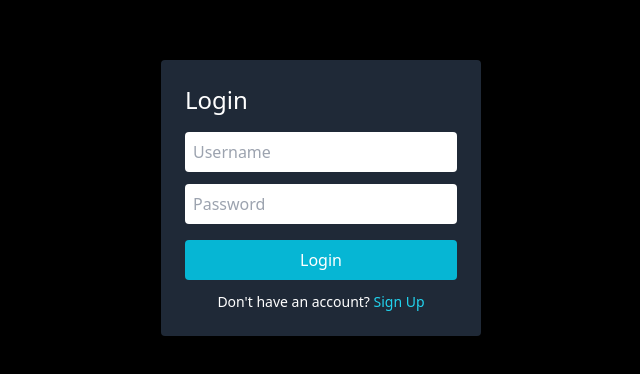
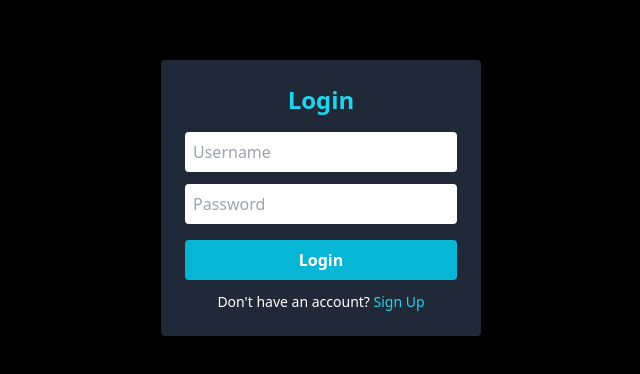
Before and after one commit to Raju7061/Project, a React (Create React App) app in the folder portfolio/frontend/: page / in a window 1280 px wide. Shown: the part 202-576 px from the top of the page, without its empty margins (319-959 px from the left). Built offline with nearby package versions, Linux system fonts and the light colour scheme.

Commit message:
code fixed server error

```diff
--- a/portfolio/frontend/src/pages/Login.jsx
+++ b/portfolio/frontend/src/pages/Login.jsx
@@ -1,7 +1,8 @@
 import React, { useState } from "react";
 import { useNavigate } from "react-router-dom";
 
-const API_BASE = "/api"; // ✅ important for k8s ingress
+// Kyunki ab hum pods use nahi kar rahe, isliye pura address dena hoga
+const API_BASE = "http://localhost:5000/api/auth";
 
 function Login() {
   const navigate = useNavigate();
@@ -21,7 +22,7 @@ function Login() {
     e.preventDefault();
 
     try {
-      const res = await fetch(`${API_BASE}/auth/login`, {
+      const res = await fetch(API_BASE + "/login", {
         method: "POST",
         headers: {
           "Content-Type": "application/json",
@@ -41,40 +42,42 @@ function Login() {
 
       navigate("/home");
     } catch (err) {
-      console.error(err);
-      alert("Server error");
+      console.error("Connection Error:", err);
+      alert("Cannot connect to server. Check if backend is running on port 5000.");
     }
   };
 
   return (
     <div className="flex justify-center items-center h-screen bg-black text-white">
-      <form onSubmit={handleLogin} className="bg-gray-800 p-6 rounded w-80">
-        <h2 className="text-2xl mb-4">Login</h2>
+      <form onSubmit={handleLogin} className="bg-gray-800 p-6 rounded w-80 shadow-lg">
+        <h2 className="text-2xl mb-4 text-center font-bold text-cyan-400">Login</h2>
 
         <input
           type="text"
           name="username"
           placeholder="Username"
-          className="w-full p-2 mb-3 text-black rounded"
+          className="w-full p-2 mb-3 text-black rounded outline-none"
           onChange={handleChange}
+          required
         />
 
         <input
           type="password"
           name="password"
           placeholder="Password"
-          className="w-full p-2 mb-4 text-black rounded"
+          className="w-full p-2 mb-4 text-black rounded outline-none"
           onChange={handleChange}
+          required
         />
 
-        <button className="w-full bg-cyan-500 py-2 rounded">
+        <button type="submit" className="w-full bg-cyan-500 py-2 rounded font-bold hover:bg-cyan-600 transition">
           Login
         </button>
 
         <p className="text-sm mt-3 text-center">
           Don't have an account?{" "}
           <span
-            className="text-cyan-400 cursor-pointer"
+            className="text-cyan-400 cursor-pointer hover:underline"
             onClick={() => navigate("/signup")}
           >
             Sign Up
```
Also changed, not shown: 2 other files (tests, documents, lock files or other folders).
